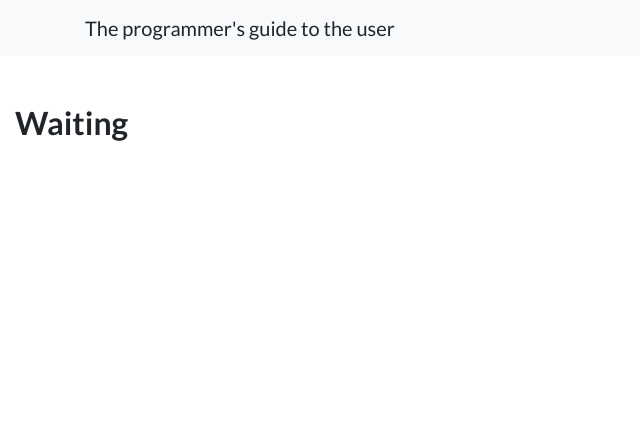
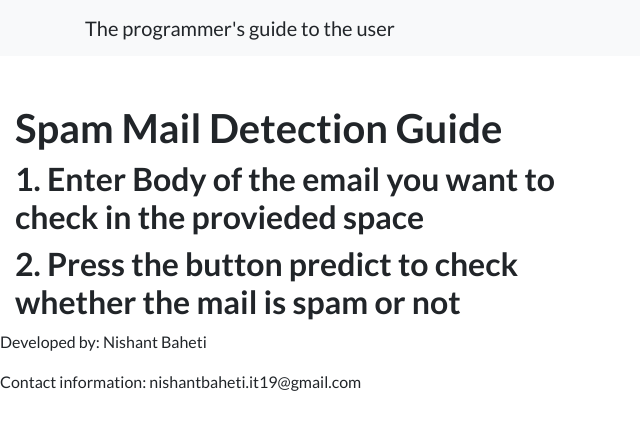
Before and after one commit to NishantBaheti/Spam-Mail-Detection, a Flask app: page /guide.html in a window 1280 px wide. Shown: the top 430 px of the page, without its empty margins (0-640 px from the left). Run offline with Flask 2, Linux system fonts and the light colour scheme; parts of the project's set-up code (start-up, migrations or seed data) failed here and were passed over; some libraries are stand-ins or nearby versions.

Commit message:
Add files via upload

```diff
--- a/templates/guide.html
+++ b/templates/guide.html
@@ -19,6 +19,7 @@
 
 </head>
 <body>
+<header>
 <nav class="navbar navbar-light bg-light static-top">
       <div class="container">
         <a class="navbar-brand">The programmer's guide to the user</a>
@@ -29,14 +30,17 @@
 <div class="row">
 	<div class="col-sm-6">
 		</br></br>
-		<h2 style="text-style:bold;"> Waiting </h2>
+		<h1 style="text-style:bold;"> Spam Mail Detection Guide </h1>
+		<h2> 1. Enter Body of the email you want to check in the provieded space </h2>
+		<h2> 2. Press the button predict to check whether the mail is spam or not </h2>
+
 </div>
 </div>
 
-
-
-
-
-
+</header>
+    <footer>
+  <p>Developed by: Nishant Baheti</p>
+  <p>Contact information: nishantbaheti.it19@gmail.com</p>
+</footer>
 </body>
 </html>
```
